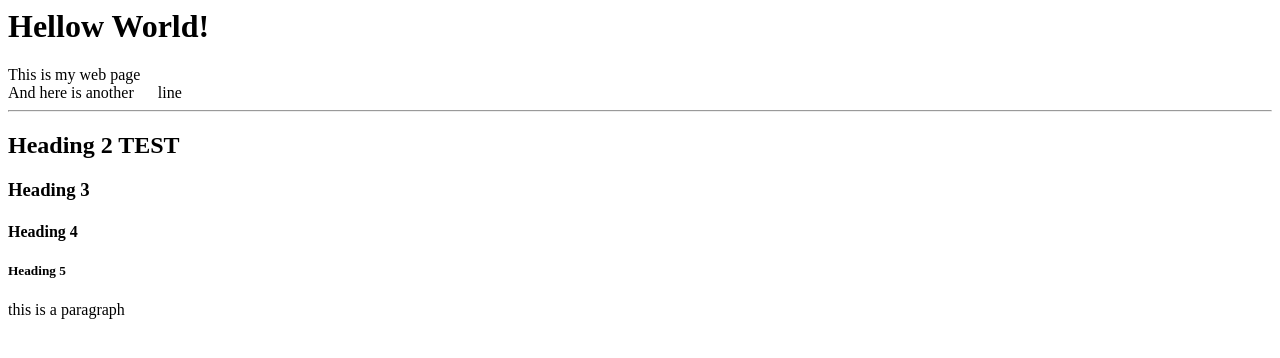
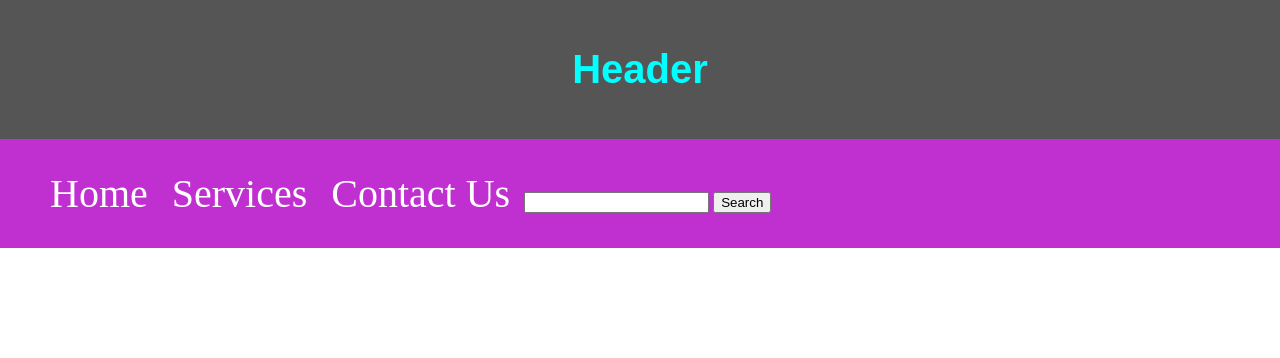
Before and after one commit to harrysteinberg/Comp20, a plain HTML site: page index.html in a window 1280 px wide. Drawn offline with Linux system fonts and the light colour scheme.

Commit message:
Update index.html

```diff
--- a/index.html
+++ b/index.html
@@ -1,19 +1,43 @@
+<!doctype html>
 <html>
 <head>
-  <title>My Demo Page! Welcome everyone.</title>
+<meta charset="UTF-8">
+<title> Homepage </title>
+	<style>
+		body,html { padding: 0; margin: 0; }
+
+		header h1 { text-align:center; font-family:arial, helvetica; font-size:30pt; }
+
+		header { background-color: #555555; color:aqua;
+		padding: 20px 40px; width:100%; box-sizing:border-box; }
+
+		nav { background-color: #C030D0; padding:15px 0; }
+		nav a {color:#fff; font-size: 30pt; text-decoration: none; padding: 10px}
+
+		nav ul{list-style-type: none; }
+		nav ul li {display: inline-block; }
+
+	</style>
 </head>
-<body>
-  <h1> Hellow World! </h1>
-  This is my web page <br />
-  And here is another &nbsp;&nbsp;&nbsp;&nbsp; line
-  <hr />
-  <h2> Heading 2 TEST </h2>
-  <h3> Heading 3 </h3>
-  <h4> Heading 4 </h4>
-  <h5> Heading 5 </h5>
-
-  <p> this is a paragraph </p>
 
 
+<body>
+	<header>
+	<h1> Header </h1>
+	</header>
+	<nav>
+	<ul>
+	<li><a href="#">Home</a></li>
+	<li><a href="#">Services</a></li>
+	<li><a href="#">Contact Us</a></li>
+	<li>
+	<form>
+	<input type='text' name='search'>
+	<input type='submit' value='Search'>
+	</form>
+	</li>
+
+	</ul>
+	</nav>
 </body>
 </html>
```
